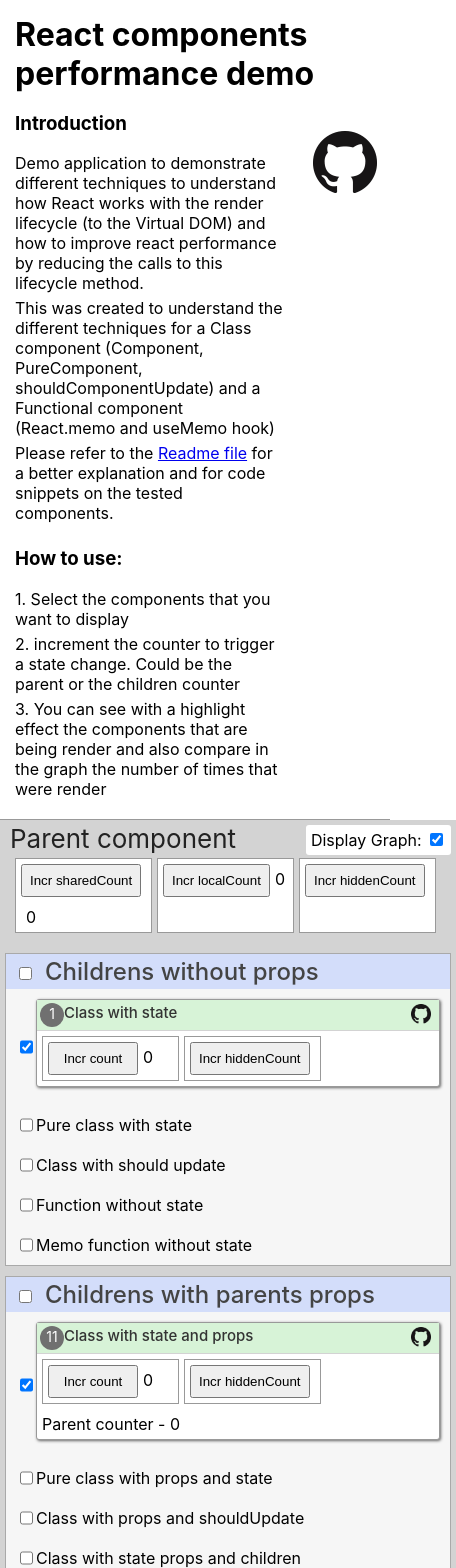
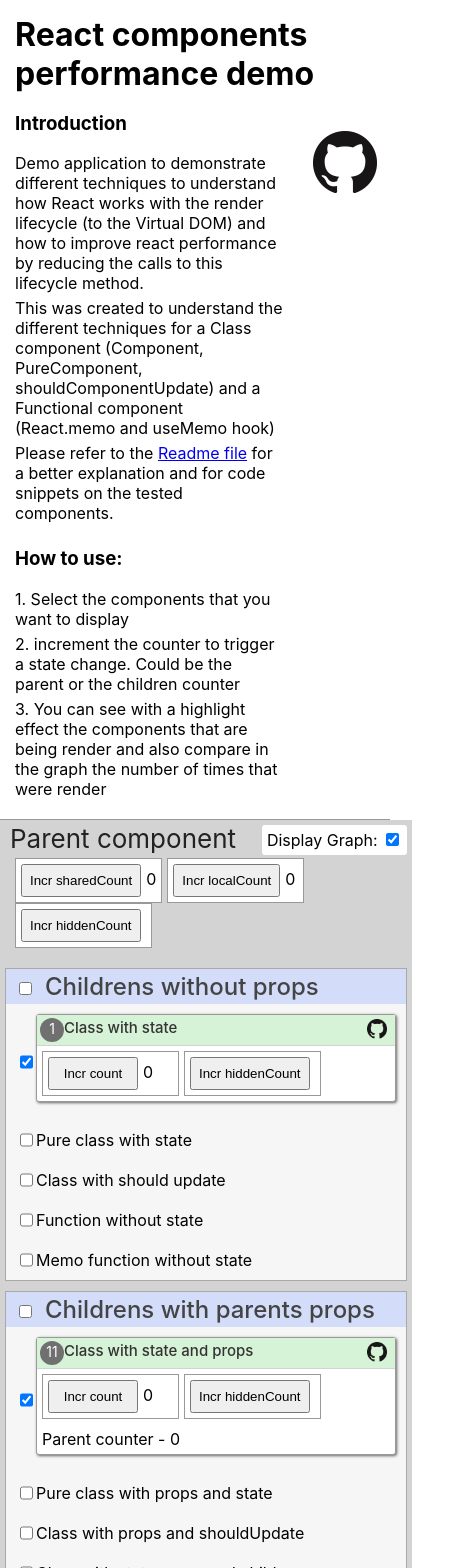
Before and after one commit to gonmercado/react-performance-demo, a React (Create React App) app: page / in a window 390 px wide. Shown: the top 1568 px of the page, 456 px wide, since content can reach past the window. Built offline with nearby package versions, Linux system fonts and the light colour scheme.

Commit message:
Fixing some responsiveness

```diff
--- a/src/App.scss
+++ b/src/App.scss
@@ -96,6 +96,7 @@ header {
 
 .children-group {
     flex: 1;
+    min-width: 400px;
     margin: 10px;
     border: 1px solid $borders_colors;
     background-color: #f6f6f6;
@@ -161,6 +162,7 @@ header {
 
 .button-container {
     display: flex;
+    flex-wrap: wrap;
     padding: 5px;
     p {
         display: inline-block;
```
